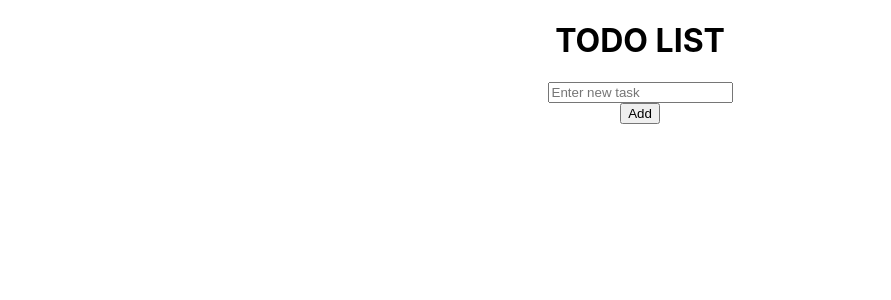
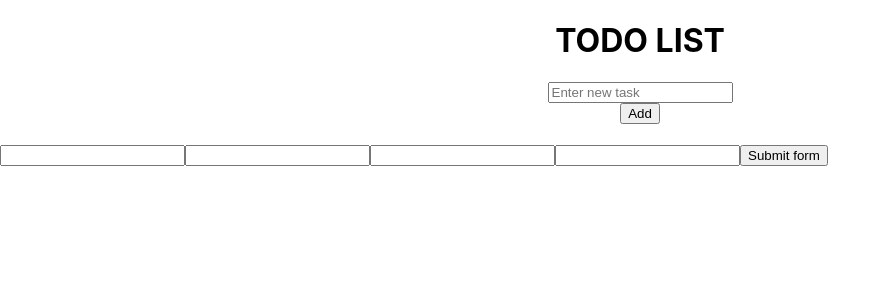
Before and after one commit to Anisha7/fe-interview-prep, a React (Create React App) app: page / in a window 1280 px wide. Shown: the top 300 px of the page, without its empty margins (0-891 px from the left). Built offline with nearby package versions, Linux system fonts and the light colour scheme.

Commit message:
Add form

```diff
--- a/src/App.tsx
+++ b/src/App.tsx
@@ -6,6 +6,7 @@ import { debounce } from "debounce";
 import TodoListApp from "./components/TodoListApp";
 import reducer from "./store/reducers";
 import "./App.css";
+import UserInfoForm from "./components/UserInfoForm";
 
 const store = configureStore({
   reducer: reducer,
@@ -26,6 +27,7 @@ function App() {
   return (
     <Provider store={store}>
       <TodoListApp />
+      <UserInfoForm />
     </Provider>
   );
 }
--- /dev/null
+++ b/src/components/UserInfoForm/helpers.tsx
@@ -0,0 +1,22 @@
+export const validateEmail = (email: string): boolean =>
+  email.match(/^[\w-\.]+@([\w-]+\.)+[\w-]{2,4}$/) ? true : false;
+
+export const validateData = (data: FormData): boolean | Error => {
+  if (!validateEmail(data.email)) {
+    throw Error("Please provide a valid email");
+  }
+  if (data.firstName.length === 0 || data.lastName.length === 0) {
+    throw Error("Please provide a full name");
+  }
+  if (data.password.length < 6) {
+    throw Error("Please provide a password of atleast length 6");
+  }
+  return true;
+};
+
+export type FormData = {
+  firstName: string;
+  lastName: string;
+  email: string;
+  password: string;
+};
--- /dev/null
+++ b/src/components/UserInfoForm/index.tsx
@@ -0,0 +1,75 @@
+import React, { useRef, useState } from "react";
+import { validateData, FormData } from "./helpers";
+
+const UserInfoForm: React.FunctionComponent = () => {
+  const [firstName, setFirstName] = useState<string>("");
+  const [lastName, setLastName] = useState<string>("");
+  const [email, setEmail] = useState<string>("");
+  const [password, setPassword] = useState<string>("");
+  const [error, setError] = useState<string | null>(null);
+  let userInfoFormRef = useRef(null);
+  const resetData = () => {
+    setFirstName("");
+    setLastName("");
+    setEmail("");
+    setPassword("");
+    setError("");
+  };
+  const sendData = (data: FormData) => console.log(data);
+  const onSubmit = (e: React.FormEvent<HTMLFormElement>) => {
+    e.preventDefault();
+
+    const data: FormData = {
+      firstName,
+      lastName,
+      email,
+      password,
+    };
+
+    try {
+      validateData(data);
+      sendData(data);
+      resetData();
+    } catch (err: any) {
+      setError(`Error: ${err.message}`);
+    }
+  };
+  return (
+    <>
+      <form ref={userInfoFormRef} onSubmit={onSubmit}>
+        <input
+          name="firstName"
+          type="text"
+          value={firstName}
+          onChange={(e) => setFirstName(e.target.value)}
+          required
+        />
+        <input
+          name="lastName"
+          type="text"
+          value={lastName}
+          onChange={(e) => setLastName(e.target.value)}
+          required
+        />
+        <input
+          name="email"
+          type="email"
+          value={email}
+          onChange={(e) => setEmail(e.target.value)}
+          required
+        />
+        <input
+          name="password"
+          type="password"
+          value={password}
+          onChange={(e) => setPassword(e.target.value)}
+          required
+        />
+        <button type="submit">Submit form</button>
+      </form>
+      {error}
+    </>
+  );
+};
+
+export default UserInfoForm;
```
Also changed, not shown: 1 other file (tests, documents, lock files or other folders).
